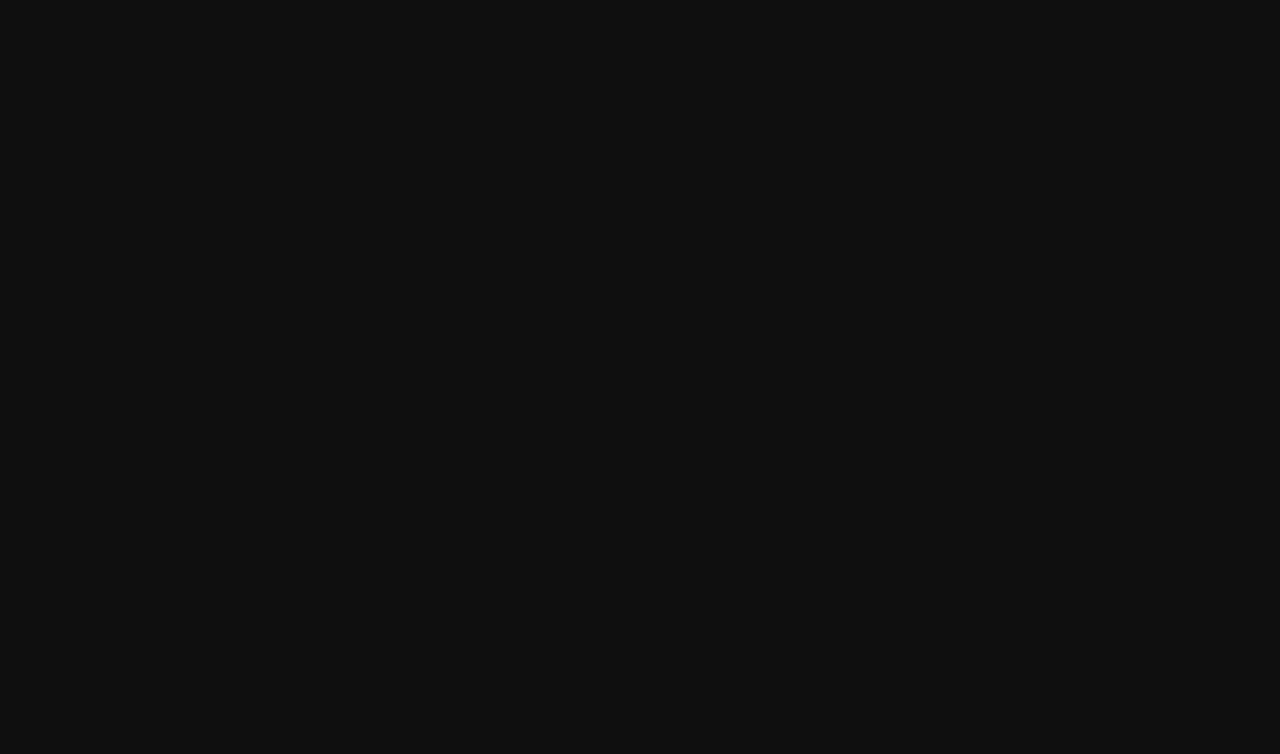
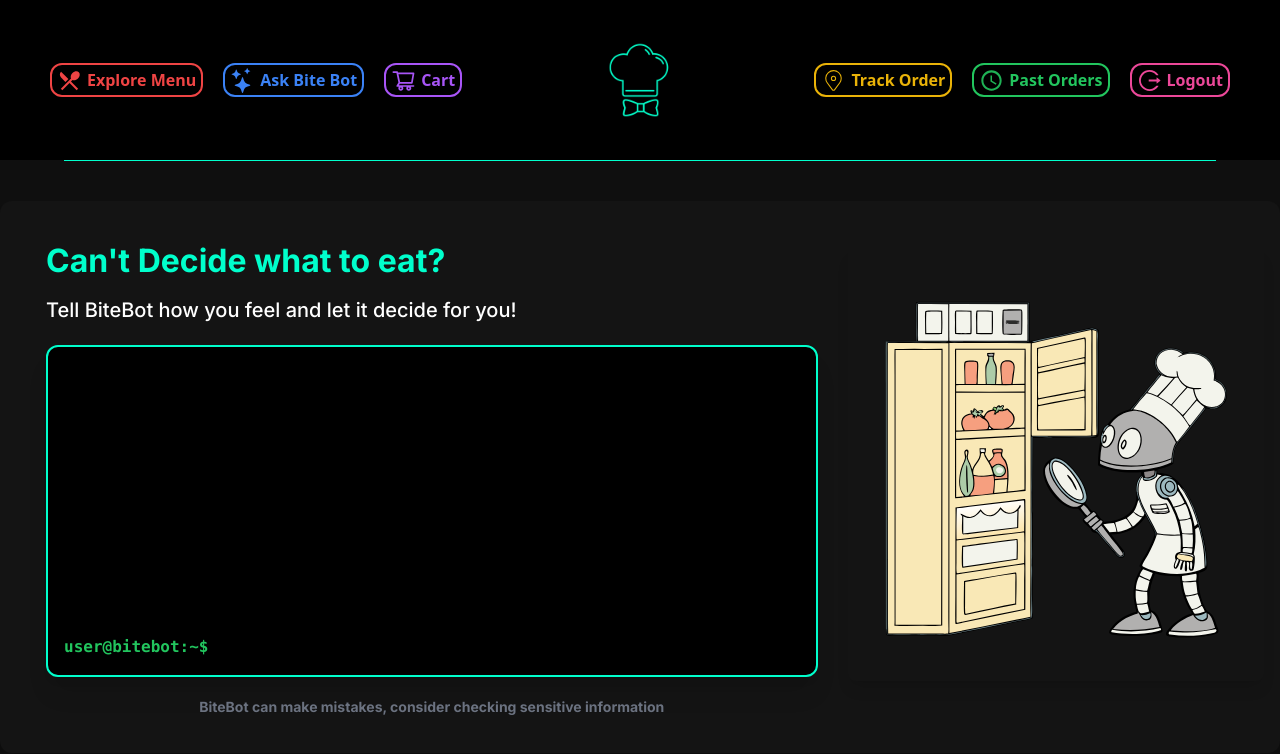
Before and after one commit to d4niy4l/Bite-Bot-Frontend, a React (Vite) app: page /chat in a window 1280 px wide. Before the commit this address had no page. Shown: the top 754 px of the page. Built offline with nearby package versions, Linux system fonts and the light colour scheme; a web font is replaced by a local one.

Commit message:
designed bitebot chat page

```diff
--- a/src/App.jsx
+++ b/src/App.jsx
@@ -5,6 +5,7 @@ import NavbarLayout from './layouts/navbar-layout.component'
 import Login from './pages/Login/login.component'
 import Products from './pages/Products/products.component'
 import ProductDetails from './pages/Product-Details/product-details.component'
+import Chat from './pages/Chat/chat.component'
 
 function App() {
 
@@ -16,7 +17,8 @@ function App() {
         </Route>
         <Route element={<NavbarLayout/>} >
           <Route path="/" element={<Products />} />
-          <Route path="/product/:id" element={<ProductDetails />} />
+          <Route path="/product/:id" element={<ProductDetails />} />\
+          <Route path="/chat" element={<Chat />} />
         </Route>
       </Routes>
     </>
--- a/src/components/Product-Card/product-card.component.jsx
+++ b/src/components/Product-Card/product-card.component.jsx
@@ -25,7 +25,7 @@ const ProductCard = ({ product }) => {
     transition={{ duration: 0.5 }}
     whileHover={{ scale: 1.05 }}
     onClick={() => navigate(`/product/${product.id}`)}
-    className="cursor-pointer max-w-xs rounded-xl shadow-lg p-4 bg-black text-white font-mono">
+    className="cursor-pointer max-w-xs rounded-xl shadow-lg p-4 bg-[#141414] text-white font-mono">
       <div className='flex justify-center'>
         <img className="max-w-[200px]" src={product.image} alt={product.name} />
       </div>
--- /dev/null
+++ b/src/pages/Chat/chat.component.jsx
@@ -0,0 +1,60 @@
+import React, { useState } from 'react';
+
+const Chat = () => {
+  const [input, setInput] = useState('');
+  const [messages, setMessages] = useState([]);
+
+  const handleInputChange = (e) => {
+    setInput(e.target.value);
+  };
+
+  const handleKeyPress = (e) => {
+    if (e.key === 'Enter') {
+      setMessages([...messages, input]);
+      setInput('');
+    }
+  };
+
+  return (
+
+      <div className='max-w-[1340px] mt-[40px] mx-auto w-full bg-[#141414] flex flex-row text-white md:flex-row items-center md:items-start p-4 rounded-xl shadow-lg'>
+        <div className=' rounded-xl px-[30px] py-[20px] w-full'>
+          <h1 className='text-[32px] text-logoColor font-bold font-inter mb-2'>Can't Decide what to eat?</h1>
+          <h2 className='text-[20px] font-inter font-medium mt-[10px] mb-[20px]'>Tell BiteBot how you feel and let it decide for you!</h2>
+          <div className="w-full  bg-black rounded-xl shadow-xl p-4 border-2 border-logoColor items-center">
+          <div className="h-64 overflow-y-auto p-2">
+            {messages.map((msg, index) => (
+              <div key={index} className="flex">
+                <span className="text-green-500 font-mono font-semibold">user@bitebot:~$</span>
+                <span className="ml-2 font-mono font-medium">{msg}</span>
+              </div>
+            ))}
+          </div>
+          <div className="flex items-center mt-4">
+            <span className="text-green-500 font-mono font-semibold">user@bitebot:~$</span>
+            <input
+              type="text"
+              value={input}
+              onChange={handleInputChange}
+              onKeyUp={handleKeyPress}
+              className="bg-black text-white ml-2 flex-1 outline-none font-mono font-medium"
+              autoFocus
+              />
+          </div>
+        </div>
+        <p className='text-sm font-inter font-bold mt-[20px] text-gray-500 text-center'>BiteBot can make mistakes, consider checking sensitive information</p>
+        </div>
+        <div className='w-full md:w-1/2 mt-8 p-4 rounded-lg shadow-lg hidden lg:flex items-center'>
+        <img
+          src='/thinking-robot.svg'
+          alt='robot'
+          className='w-full h-full mt-4'
+        />
+      </div>
+
+
+      </div>
+  );
+};
+
+export default Chat;
--- a/src/pages/Product-Details/product-details.component.jsx
+++ b/src/pages/Product-Details/product-details.component.jsx
@@ -49,12 +49,12 @@ const ProductDetails = () => {
       initial={{ opacity: 0}}
       animate={{ opacity: 1}}
       transition={{ duration: 0.5 }}
-      className='bg-black text-white rounded-xl shadow-lg py-[25px]'>
+      className='bg-[#141414] text-white rounded-xl shadow-lg py-[25px] '>
         <div className='flex flex-col md:flex-row  justify-center'>
           <div className='md:w-1/2 max-w-[600px] flex items-center'>
             <img src={product.image} alt={product.name} className='w-full h-auto rounded-lg' />
           </div>
-          <div className='md:w-1/2 md:mt-0 bg-[#333033] rounded-xl px-[30px] py-[20px]'>
+          <div className='md:w-1/2 md:mt-0 bg-[#1a1a1a] rounded-xl px-[30px] py-[20px]'>
             <h1 className='text-[42px] font-bold font-mono text-logoColor'>{product.name}</h1>
             <span className='text-[25px] my-3 flex flex-row gap-[7px] items-center font-mono'>
               <AiOutlineDollarCircle className='text-[40px] text-green-500' />
```
Also changed, not shown: public/thinking-robot.svg (added).
